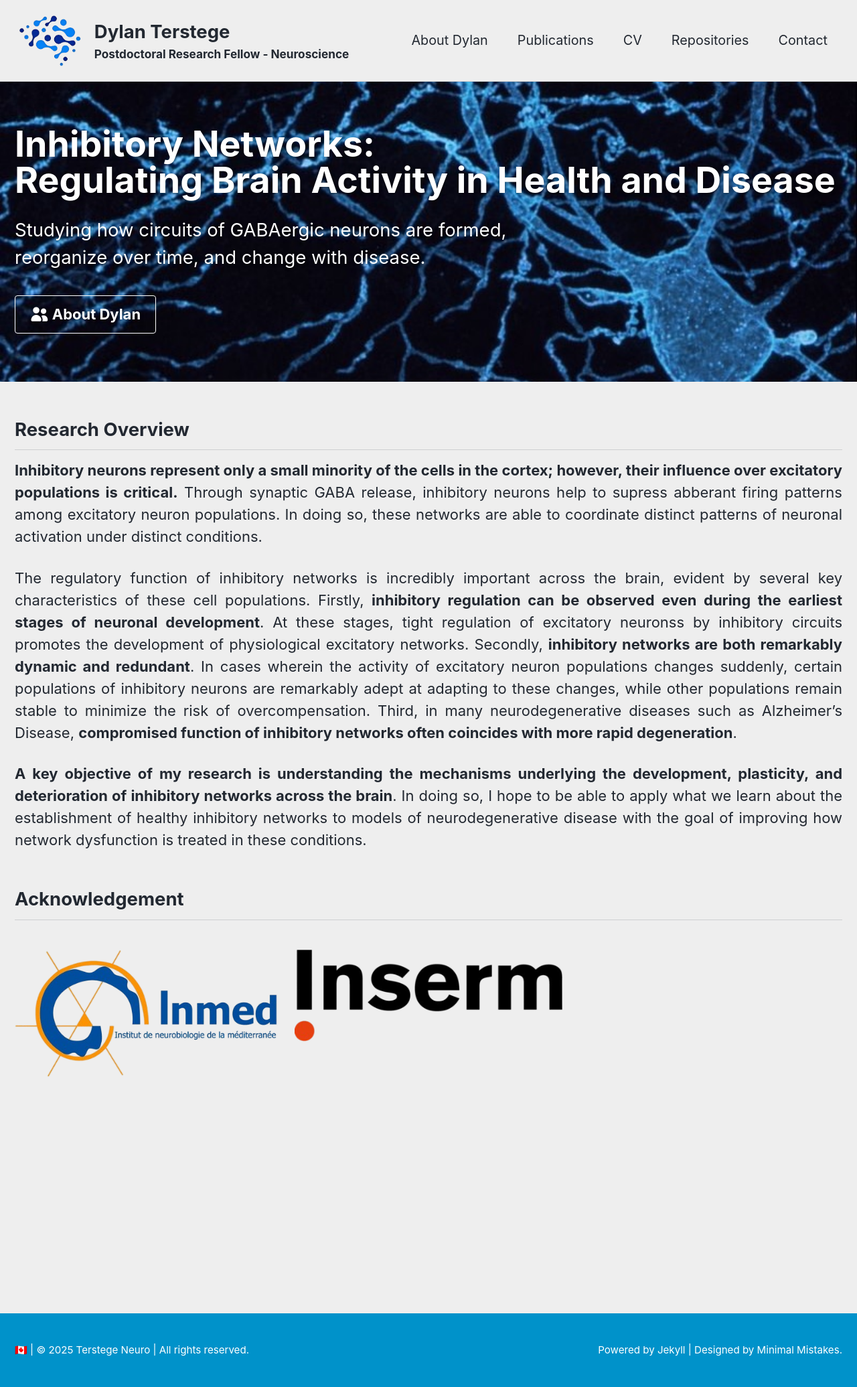
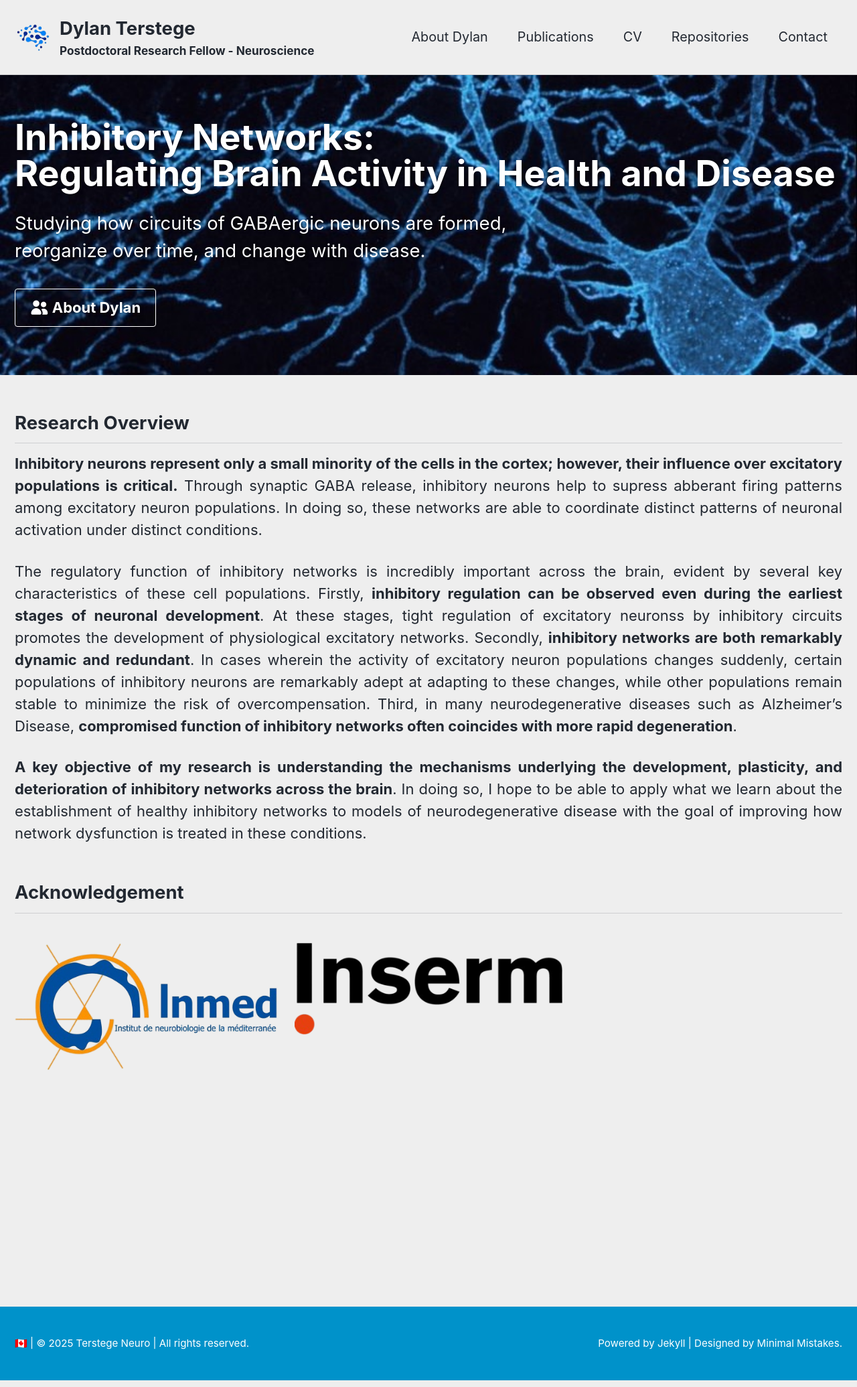
Before and after one commit to dterstege/dterstege.github.io, a Jekyll site: the page built from _pages/home.md, in a window 1280 px wide. Shown: the whole page at 67% size. Built offline with Jekyll 4.4.1, drawn with Linux system fonts in a browser that asks for light colours; cached includes are drawn as plain includes.

Commit message:
Add site logo image styling
Add styles for site logo image dimensions

```diff
--- a/assets/css/main.scss
+++ b/assets/css/main.scss
@@ -98,3 +98,8 @@ search: false
     flex: 0 0 48%;
   }
 }
+.site-logo img {
+  height: auto;
+  max-height: 40px;   /* adjust as needed */
+  width: auto;
+}
```
